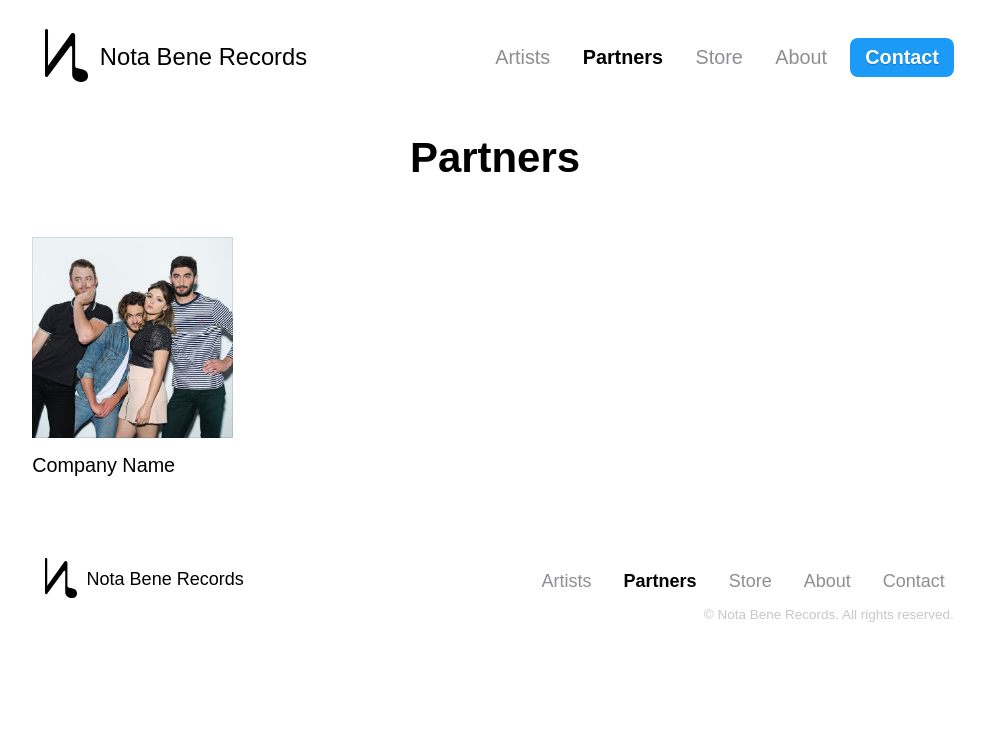
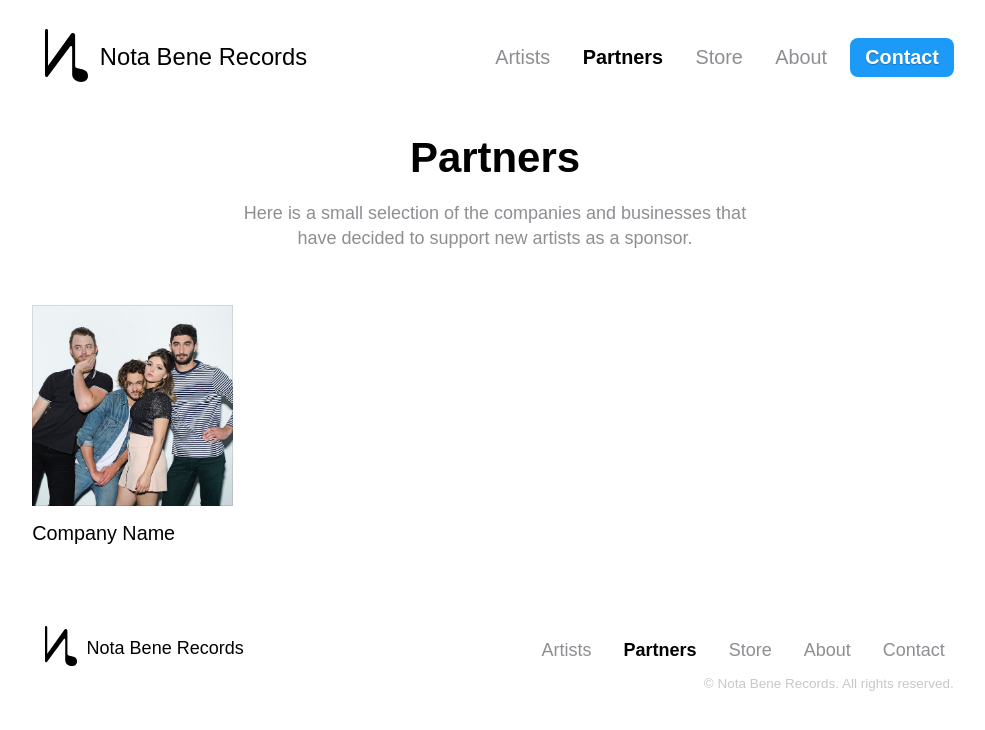
Before and after one commit to cjmlgrto/notabenerecords, a Jekyll site: the page built from partners.markdown, in a window 1280 px wide. Shown: the top 730 px of the page, without its empty margins (145-1130 px from the left). Built offline with Jekyll 4.4.1, drawn with Linux system fonts in a browser that asks for light colours.

Commit message:
Updated Partners

```diff
--- a/partners.markdown
+++ b/partners.markdown
@@ -1,6 +1,7 @@
 ---
 title: Partners
 permalink: "/partners/"
+description: Here is a small selection of the companies and businesses that have decided
+  to support new artists as a sponsor.
 layout: partners
-description: ''
 ---
```
